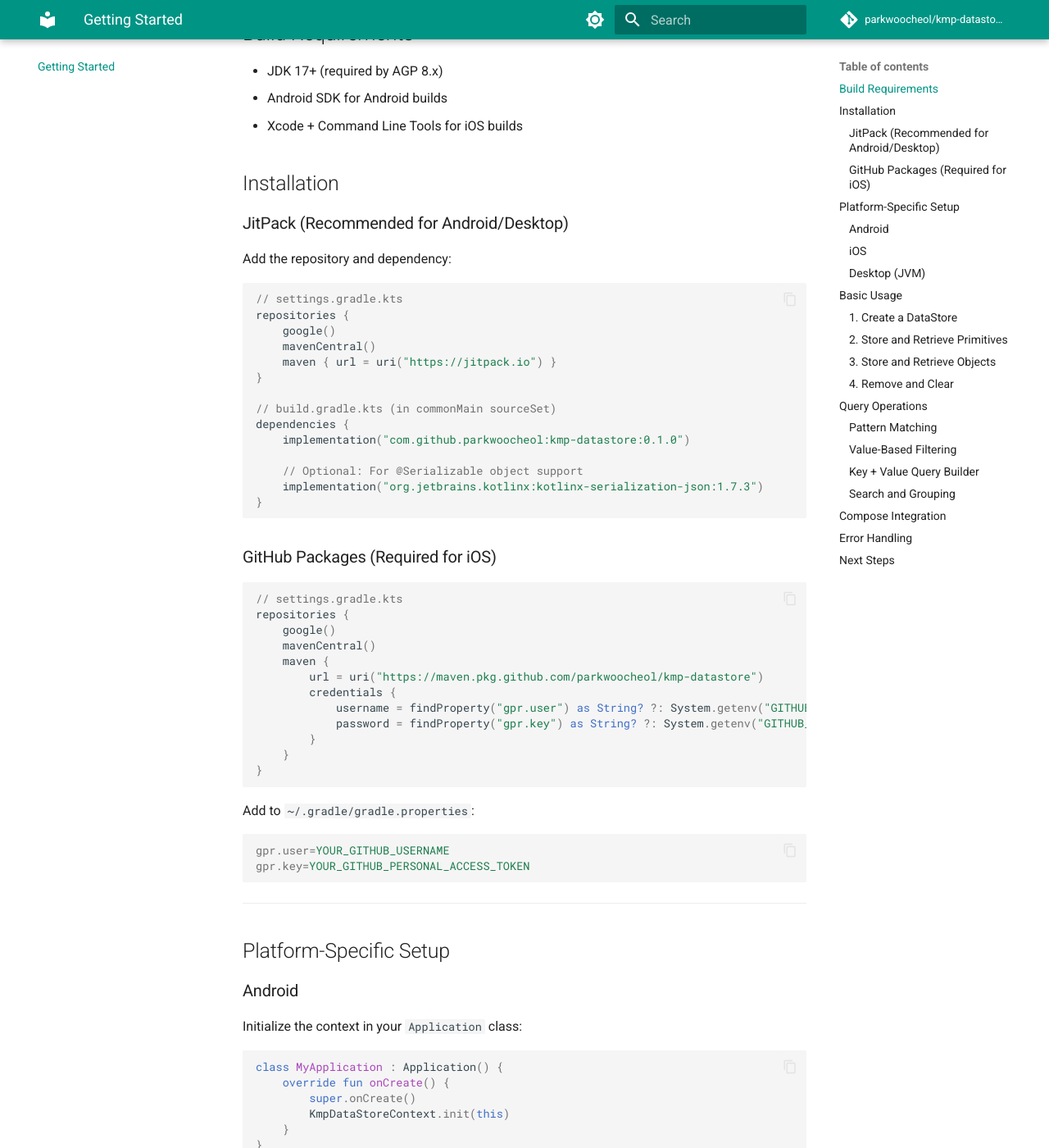
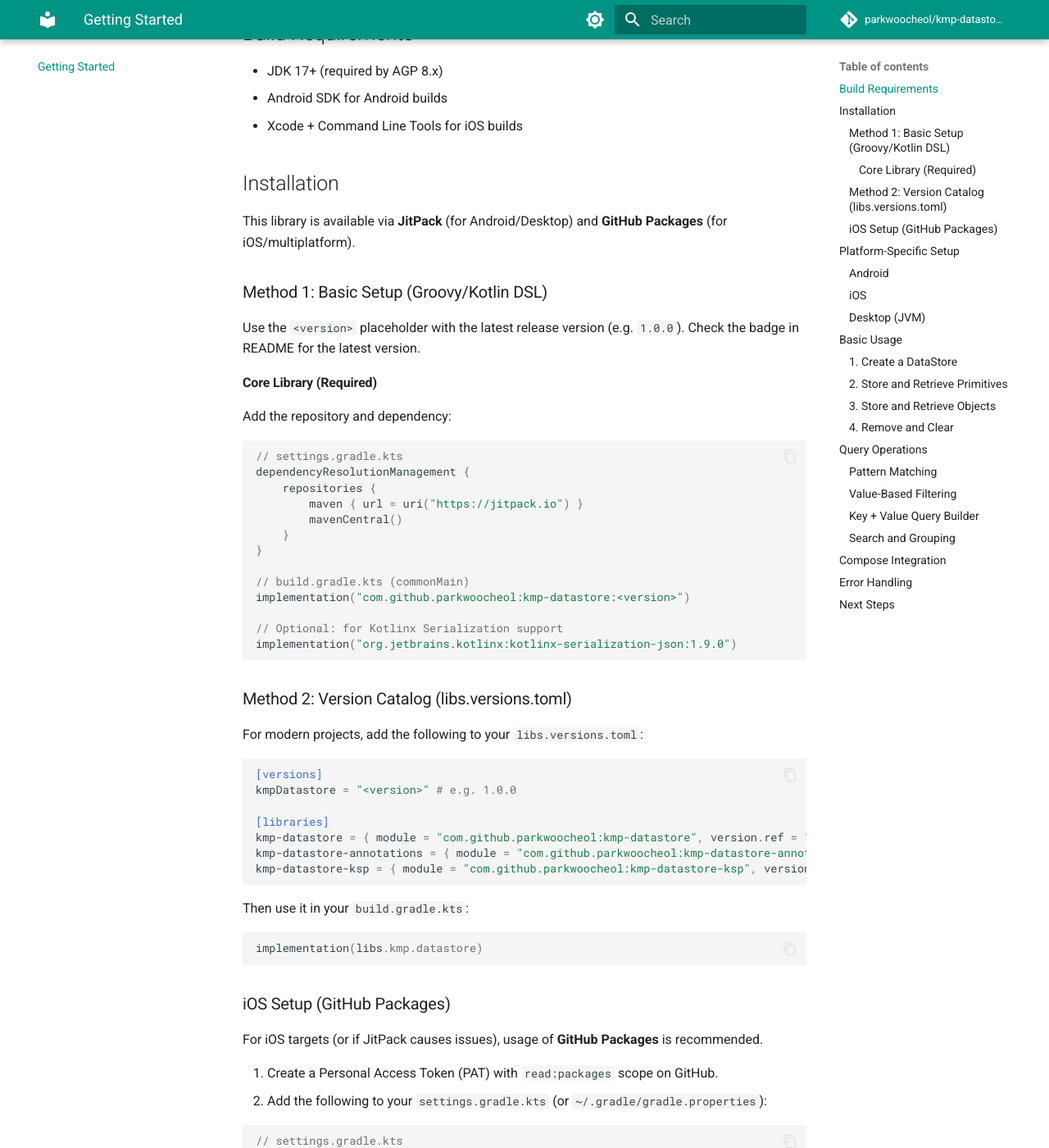
Before and after one commit to parkwoocheol/kmp-datastore, an MkDocs documentation site: the page built from docs/getting-started.md, in a window 1280 px wide and 1400 px high, scrolled down 205 px. Shown: the whole window at 82% size. Built offline with MkDocs 1.6.1 and Material for MkDocs 9.7.7, drawn with Linux system fonts in a browser that asks for light colours; comment, search, counter and statistics services are not loaded; some of the changed text lies outside the part shown.

Commit message:
build: align versioning strategies and fix publication logic
- Fix build scripts to use dynamic versioning from RELEASE_TAG (env var)
- Stop hardcoding artifact versions in submodules (ksp, annotations)
- Update README and docs to use inconsistent version placeholders (<version>) and Version Catalog
- Add iOS installation guide via GitHub Packages
- Standardize Group ID to `com.github.parkwoocheol`
- Bump tooling version to 1.0.0

````diff
--- a/docs/getting-started.md
+++ b/docs/getting-started.md
@@ -8,53 +8,75 @@
 
 ## Installation
 
-### JitPack (Recommended for Android/Desktop)
+This library is available via **JitPack** (for Android/Desktop) and **GitHub Packages** (for iOS/multiplatform).
+
+### Method 1: Basic Setup (Groovy/Kotlin DSL)
+
+Use the `<version>` placeholder with the latest release version (e.g. `1.0.0`). Check the badge in README for the latest version.
+
+#### Core Library (Required)
 
 Add the repository and dependency:
 
 ```kotlin
 // settings.gradle.kts
-repositories {
-    google()
-    mavenCentral()
-    maven { url = uri("https://jitpack.io") }
+dependencyResolutionManagement {
+    repositories {
+        maven { url = uri("https://jitpack.io") }
+        mavenCentral()
+    }
 }
 
-// build.gradle.kts (in commonMain sourceSet)
-dependencies {
-    implementation("com.github.parkwoocheol:kmp-datastore:0.1.0")
+// build.gradle.kts (commonMain)
+implementation("com.github.parkwoocheol:kmp-datastore:<version>")
 
-    // Optional: For @Serializable object support
-    implementation("org.jetbrains.kotlinx:kotlinx-serialization-json:1.7.3")
-}
+// Optional: for Kotlinx Serialization support
+implementation("org.jetbrains.kotlinx:kotlinx-serialization-json:1.9.0")
 ```
 
-### GitHub Packages (Required for iOS)
+### Method 2: Version Catalog (libs.versions.toml)
+
+For modern projects, add the following to your `libs.versions.toml`:
+
+```toml
+[versions]
+kmpDatastore = "<version>" # e.g. 1.0.0
+
+[libraries]
+kmp-datastore = { module = "com.github.parkwoocheol:kmp-datastore", version.ref = "kmpDatastore" }
+kmp-datastore-annotations = { module = "com.github.parkwoocheol:kmp-datastore-annotations", version.ref = "kmpDatastore" }
+kmp-datastore-ksp = { module = "com.github.parkwoocheol:kmp-datastore-ksp", version.ref = "kmpDatastore" }
+```
+
+Then use it in your `build.gradle.kts`:
+
+```kotlin
+implementation(libs.kmp.datastore)
+```
+
+### iOS Setup (GitHub Packages)
+
+For iOS targets (or if JitPack causes issues), usage of **GitHub Packages** is recommended.
+
+1. Create a Personal Access Token (PAT) with `read:packages` scope on GitHub.
+2. Add the following to your `settings.gradle.kts` (or `~/.gradle/gradle.properties`):
 
 ```kotlin
 // settings.gradle.kts
 repositories {
-    google()
-    mavenCentral()
     maven {
         url = uri("https://maven.pkg.github.com/parkwoocheol/kmp-datastore")
         credentials {
-            username = findProperty("gpr.user") as String? ?: System.getenv("GITHUB_ACTOR")
-            password = findProperty("gpr.key") as String? ?: System.getenv("GITHUB_TOKEN")
+            username = providers.gradleProperty("gpr.user").orNull ?: System.getenv("GITHUB_ACTOR")
+            password = providers.gradleProperty("gpr.key").orNull ?: System.getenv("GITHUB_TOKEN")
         }
     }
 }
 ```
 
-Add to `~/.gradle/gradle.properties`:
-```properties
-gpr.user=YOUR_GITHUB_USERNAME
-gpr.key=YOUR_GITHUB_PERSONAL_ACCESS_TOKEN
-```
-
 ---
 
-## Platform-Specific Setup
+## **Platform-Specific Setup**
 
 ### Android
 
@@ -70,6 +92,7 @@ class MyApplication : Application() {
 ```
 
 Don't forget to register it in `AndroidManifest.xml`:
+
 ```xml
 <application
     android:name=".MyApplication"
````
Also changed, not shown: README.md (+50 -8 lines), docs/annotations.md (+1 -1 lines), docs/ksp-guide.md (+7 -7 lines), 3 other files.
